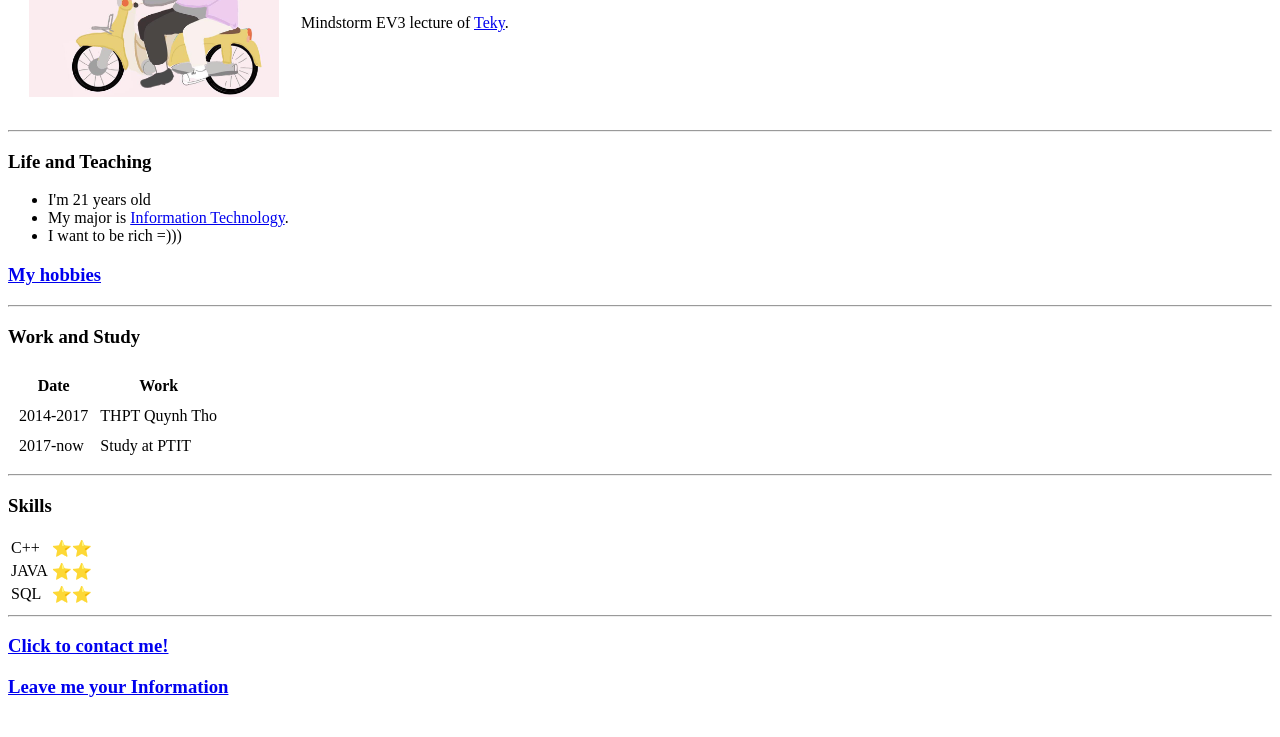
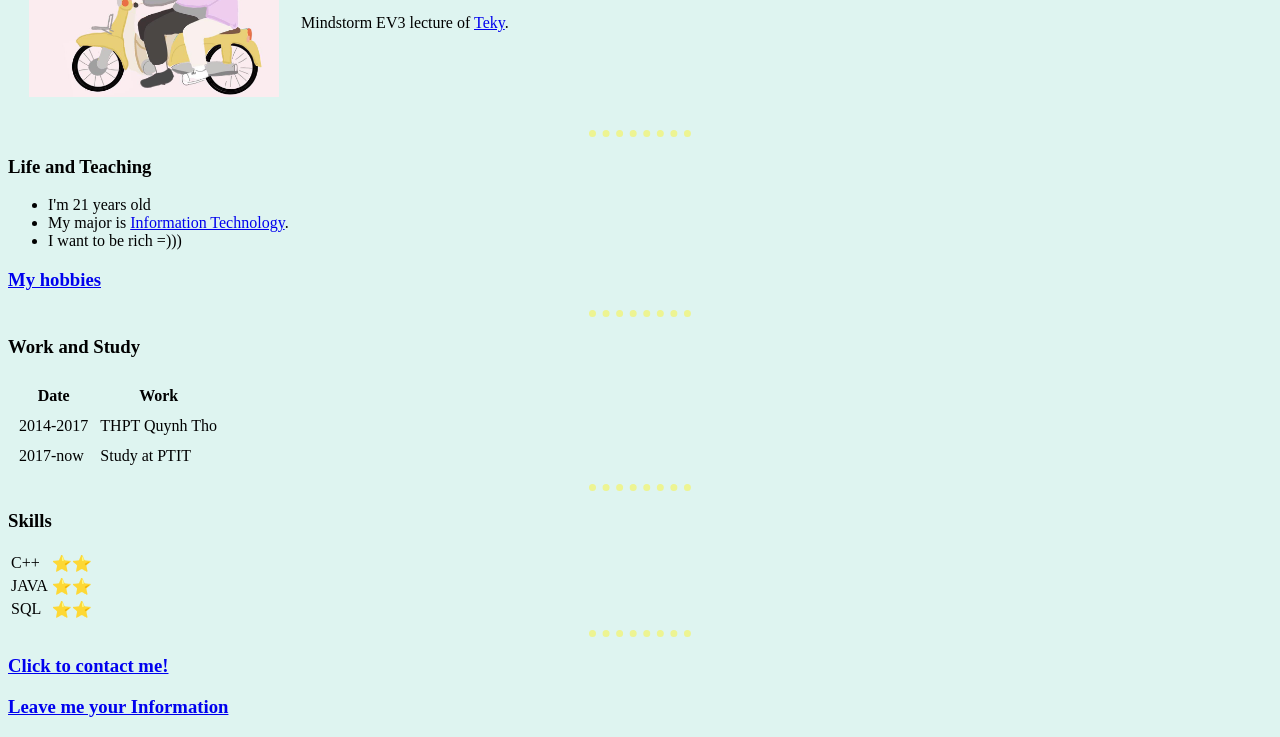
Before and after one commit to tatthang0501/cv, a plain HTML site: page index.html in a window 1280 px wide. Shown: the part 182-919 px from the top of the page. Drawn offline with Linux system fonts and the light colour scheme.

Commit message:
Add files via upload

```diff
--- a/index.html
+++ b/index.html
@@ -7,6 +7,19 @@
   <meta name="keywords" content="Like suck">
   <meta name="author" content="Godzuu">
   <title>♥Godzuu's Personal Site♥</title>
+
+  <style media="screen">
+  body{
+    background-color: #def4f0;
+  }
+  hr{
+    border-style: none;
+    border-top-style: dotted;
+    border-color: #edf492;
+    border-width: 7px;
+    width: 8%;
+  }
+  </style>
 </head>
 
 <body>
```
Also changed, not shown: contact.html (+1 -1 lines), hobbies.html (+1 -1 lines), input.html (+1 -1 lines), login.html (+1 -1 lines).
